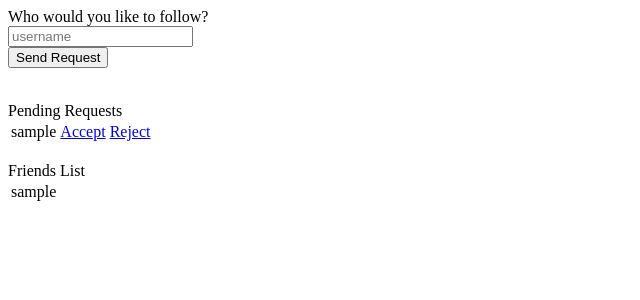
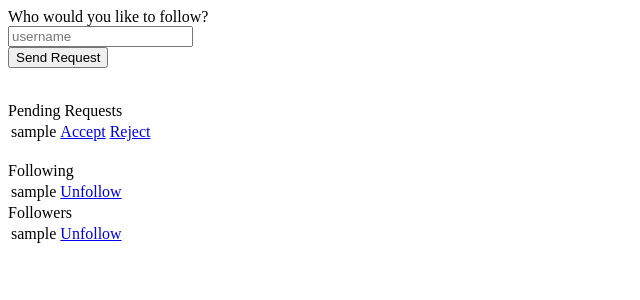
Before and after one commit to getDolla/database-project, a Flask app: template templates/follow.html in a window 1280 px wide. Shown: the top 300 px of the page, without its empty margins (0-640 px from the left). Run offline with Flask 2, Linux system fonts and the light colour scheme; the template is opened without the code that fills it: most values are stand-ins (such as "Sample title", 1, 10 or a date in 2020).

Commit message:
added unfollow

```diff
--- a/app.py
+++ b/app.py
@@ -118,7 +118,7 @@ def home():
     groups = cursor.fetchall()
     length = [ i for i in range(len(groups)) ]
 
-    query = "SELECT * FROM Tag WHERE photoID IN (SELECT photoID FROM Photo WHERE photoOwner = %s);"
+    query = "SELECT * FROM Tag WHERE photoID IN (SELECT photoID FROM Photo WHERE photoOwner = %s) AND acceptedTag = 1;"
     cursor.execute(query, (user))
     tags = cursor.fetchall()
 
@@ -259,6 +259,30 @@ def reject_follow(follower):
     cursor.close()
     return redirect(url_for('follow'))
 
+@app.route('/follower_unfollow/<followee>')
+def follower_unfollow(followee):
+    cursor = conn.cursor()
+    query = 'DELETE FROM Follow WHERE followeeUsername = %s AND followerUsername = %s'
+    cursor.execute(query, (followee, session['username']))
+    conn.commit()
+    query = 'DELETE FROM Tag WHERE username = %s AND photoID IN (SELECT photoID FROM Photo WHERE photoOwner = %s) '
+    cursor.execute(query, (session['username'], followee))
+    conn.commit()
+    cursor.close()
+    return redirect(url_for('follow'))
+
+@app.route('/followee_unfollow/<follower>')
+def followee_unfollow(follower):
+    cursor = conn.cursor()
+    query = 'DELETE FROM Follow WHERE followerUsername = %s AND followeeUsername = %s'
+    cursor.execute(query, (follower, session['username']))
+    conn.commit()
+    query = 'DELETE FROM Tag WHERE username = %s AND photoID IN (SELECT photoID FROM Photo WHERE photoOwner = %s) '
+    cursor.execute(query, (follower, session['username']))
+    conn.commit()
+    cursor.close()
+    return redirect(url_for('follow'))
+
 @app.route('/follow')
 def follow():
     user = session['username']
@@ -268,7 +292,11 @@ def follow():
     query = 'SELECT followerUsername FROM Follow WHERE followeeUsername = %s AND acceptedfollow = 0'
     cursor.execute(query, (user))
     data.append(cursor.fetchall())
-    #get users who were accepted
+    # get following
+    query = 'SELECT followeeUsername FROM Follow WHERE followerUsername = %s AND acceptedfollow = 1'
+    cursor.execute(query, (user))
+    data.append(cursor.fetchall())
+    #get users who were accepted (followers)
     query = 'SELECT followerUsername FROM Follow WHERE followeeUsername = %s AND acceptedfollow = 1'
     cursor.execute(query, (user))
     data.append(cursor.fetchall())
--- a/templates/follow.html
+++ b/templates/follow.html
@@ -33,11 +33,22 @@ Who would you like to follow?
 </table>
 <br />
 
-<div> Friends List </div>
+<div> Following</div>
 <table>
-	{% for follower in requests[1] %}
+	{% for followee in requests[1] %}
+		<tr>
+			<td>{{followee.followerUsername}}</td>
+			<td><a href="/follower_unfollow/{{ followee.followeeUsername }}">Unfollow</a></td>
+		</tr>
+	{% endfor %}
+</table>
+
+<div> Followers</div>
+<table>
+	{% for follower in requests[2] %}
 		<tr>
 			<td>{{follower.followerUsername}}</td>
+			<td><a href="/followee_unfollow/{{ follower.followerUsername }}">Unfollow</a></td>
 		</tr>
 	{% endfor %}
 </table>
```
